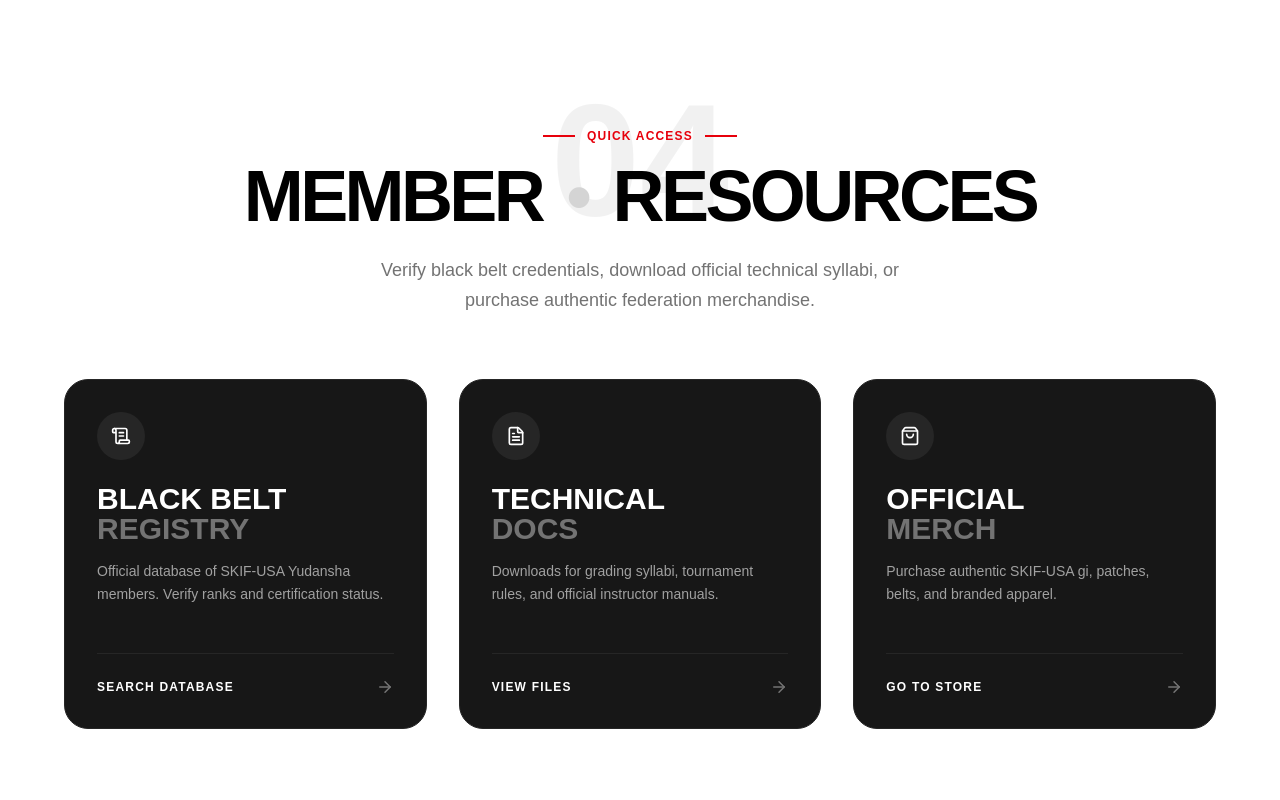
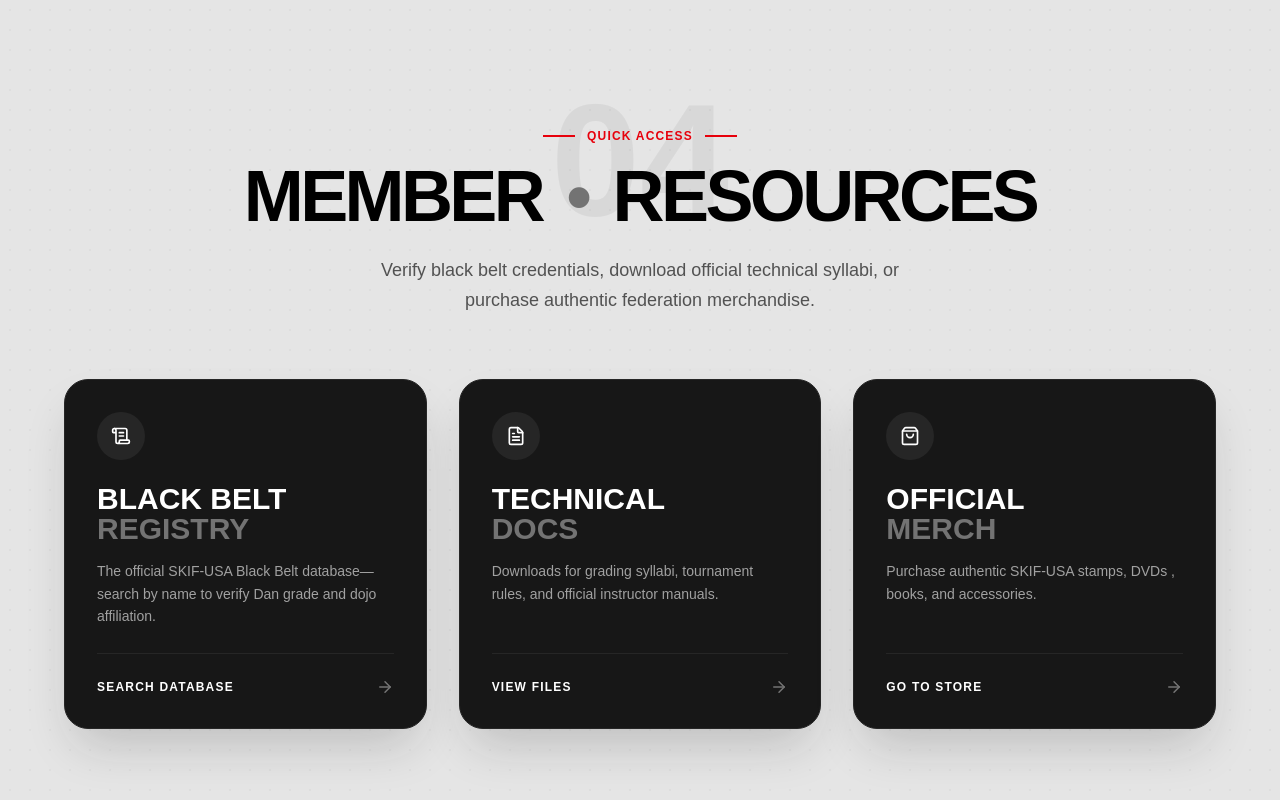
Before and after one commit to davidherascu-tx/skifusa, a Next.js app: page / in a window 1280 px wide. Shown: the part 3300-4100 px from the top of the page. Built offline with nearby package versions, Linux system fonts and the light colour scheme.

Commit message:
added better text to section 05

```diff
--- a/app/page.tsx
+++ b/app/page.tsx
@@ -234,9 +234,13 @@
         </div>
       </section>
 
-      {/* 5. MEMBER RESOURCES SECTION (White BG + Dark Cards) */}
-      <section id="resources" className="py-32 px-6 bg-white border-t border-neutral-200">
-        <div className="container mx-auto max-w-6xl">
+      {/* 5. MEMBER RESOURCES SECTION (Light Gray BG + DARK CARDS) */}
+      <section id="resources" className="py-32 px-6 bg-neutral-200 border-t border-neutral-300 relative overflow-hidden">
+
+        {/* Subtle patterned overlay */}
+        <div className="absolute inset-0 opacity-[0.03] pointer-events-none" style={{ backgroundImage: 'radial-gradient(#000 1px, transparent 1px)', backgroundSize: '20px 20px' }}></div>
+
+        <div className="container mx-auto max-w-6xl relative z-10">
 
            {/* HEADER 04 */}
            <div className="flex flex-col items-center text-center mb-16 relative">
@@ -249,9 +253,9 @@
                 <span className="w-8 h-[2px] bg-red-600"></span>
             </div>
             <h2 className="text-5xl md:text-7xl font-black uppercase tracking-tighter text-black mb-6 relative z-10">
-                Member <span className="text-neutral-300 mx-2">&bull;</span> Resources
+                Member <span className="text-neutral-500 mx-2">&bull;</span> Resources
             </h2>
-            <p className="text-neutral-500 max-w-xl text-lg leading-relaxed relative z-10">
+            <p className="text-neutral-600 max-w-xl text-lg leading-relaxed relative z-10">
                 Verify black belt credentials, download official technical syllabi, or purchase authentic federation merchandise.
             </p>
           </div>
@@ -259,7 +263,8 @@
            <div className="grid md:grid-cols-3 gap-8">
 
               {/* --- CARD 1: Black Belt Registry (Dark Card) --- */}
-              <div className="group relative h-[350px] bg-neutral-900 border border-neutral-800 hover:border-red-600 rounded-3xl overflow-hidden transition-all duration-500 cursor-pointer flex flex-col p-8 hover:shadow-2xl hover:shadow-black/20">
+              {/* CHANGED: bg-neutral-900 (Dark), text-white */}
+              <div className="group relative h-[350px] bg-neutral-900 border border-neutral-800 hover:border-red-600 rounded-3xl overflow-hidden transition-all duration-500 cursor-pointer flex flex-col p-8 shadow-2xl shadow-neutral-900/20 hover:shadow-red-900/20 hover:-translate-y-2">
                   <div className="w-12 h-12 bg-neutral-800 rounded-full flex items-center justify-center mb-6 group-hover:bg-red-600 transition-colors">
                       <ScrollText size={20} className="text-white" />
                   </div>
@@ -268,7 +273,7 @@
                           Black Belt <br/><span className="text-neutral-500 group-hover:text-white transition-colors">Registry</span>
                       </h3>
                       <p className="text-neutral-400 text-sm leading-relaxed">
-                         Official database of SKIF-USA Yudansha members. Verify ranks and certification status.
+                         The official SKIF-USA Black Belt database—search by name to verify Dan grade and dojo affiliation.
                       </p>
                   </div>
                   <div className="mt-auto border-t border-neutral-800 pt-6 flex items-center justify-between text-white font-bold uppercase tracking-widest text-xs">
@@ -278,7 +283,7 @@
               </div>
 
               {/* --- CARD 2: Technical (Dark Card) --- */}
-              <div className="group relative h-[350px] bg-neutral-900 border border-neutral-800 hover:border-red-600 rounded-3xl overflow-hidden transition-all duration-500 cursor-pointer flex flex-col p-8 hover:shadow-2xl hover:shadow-black/20">
+              <div className="group relative h-[350px] bg-neutral-900 border border-neutral-800 hover:border-red-600 rounded-3xl overflow-hidden transition-all duration-500 cursor-pointer flex flex-col p-8 shadow-2xl shadow-neutral-900/20 hover:shadow-red-900/20 hover:-translate-y-2">
                   <div className="w-12 h-12 bg-neutral-800 rounded-full flex items-center justify-center mb-6 group-hover:bg-red-600 transition-colors">
                       <FileText size={20} className="text-white" />
                   </div>
@@ -297,7 +302,7 @@
               </div>
 
               {/* --- CARD 3: Merchandise (Dark Card) --- */}
-              <div className="group relative h-[350px] bg-neutral-900 border border-neutral-800 hover:border-red-600 rounded-3xl overflow-hidden transition-all duration-500 cursor-pointer flex flex-col p-8 hover:shadow-2xl hover:shadow-black/20">
+              <div className="group relative h-[350px] bg-neutral-900 border border-neutral-800 hover:border-red-600 rounded-3xl overflow-hidden transition-all duration-500 cursor-pointer flex flex-col p-8 shadow-2xl shadow-neutral-900/20 hover:shadow-red-900/20 hover:-translate-y-2">
                   <div className="w-12 h-12 bg-neutral-800 rounded-full flex items-center justify-center mb-6 group-hover:bg-red-600 transition-colors">
                       <ShoppingBag size={20} className="text-white" />
                   </div>
@@ -306,7 +311,7 @@
                           Official <br/><span className="text-neutral-500 group-hover:text-white transition-colors">Merch</span>
                       </h3>
                       <p className="text-neutral-400 text-sm leading-relaxed">
-                         Purchase authentic SKIF-USA gi, patches, belts, and branded apparel.
+                         Purchase authentic SKIF-USA stamps, DVDs , books, and accessories.
                       </p>
                   </div>
                   <div className="mt-auto border-t border-neutral-800 pt-6 flex items-center justify-between text-white font-bold uppercase tracking-widest text-xs">
```
